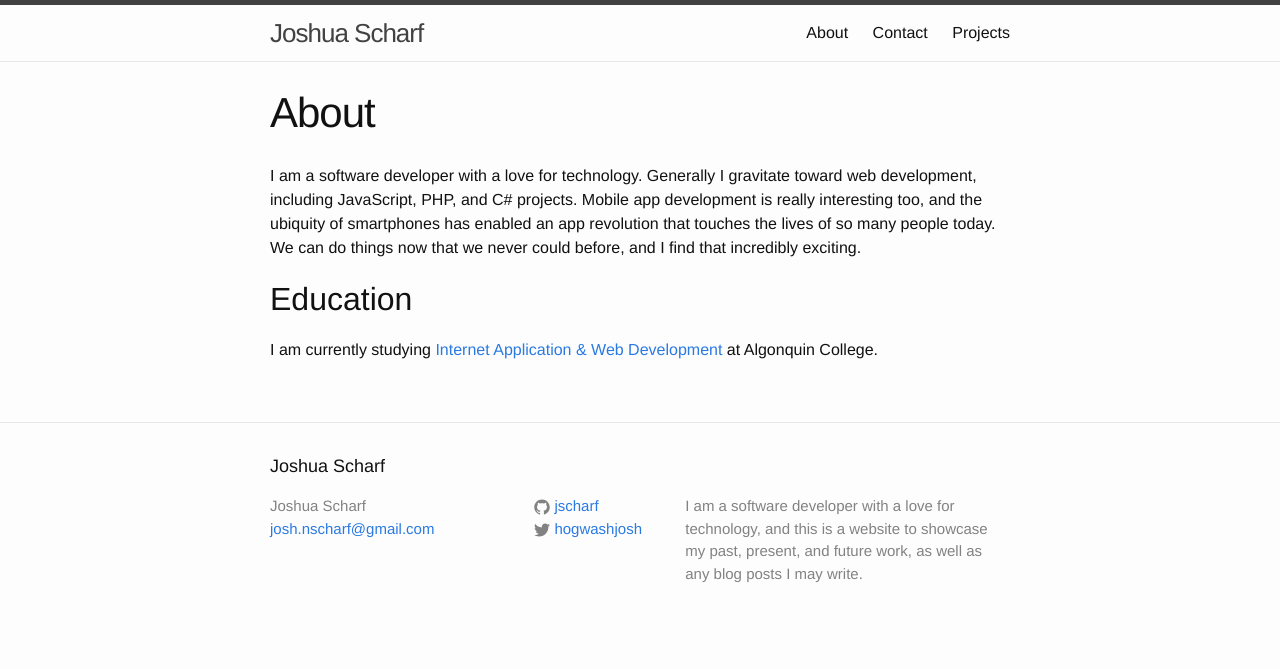
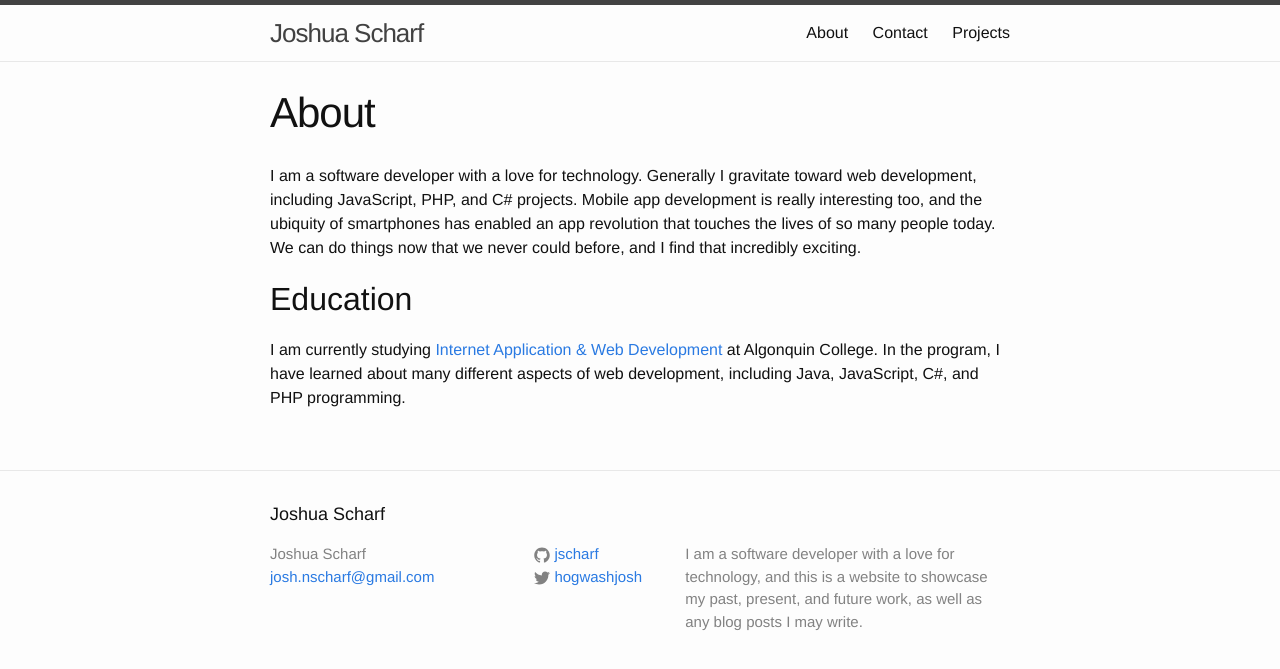
Before and after one commit to jscharf/jscharf.github.io, a Jekyll site: the page built from about.md, in a window 1280 px wide. Shown: the top 669 px of the page. Built offline with Jekyll 4.4.1, drawn with Linux system fonts in a browser that asks for light colours.

Commit message:
Update education description

```diff
--- a/about.md
+++ b/about.md
@@ -8,6 +8,6 @@ I am a software developer with a love for technology. Generally I gravitate towa
 
 ## Education
 
-I am currently studying [Internet Application & Web Development][IAWD] at Algonquin College.
+I am currently studying [Internet Application & Web Development][IAWD] at Algonquin College. In the program, I have learned about many different aspects of web development, including Java, JavaScript, C#, and PHP programming.
 
 [IAWD]: http://www3.algonquincollege.com/sat/program/internet-applications-web-development/
```
